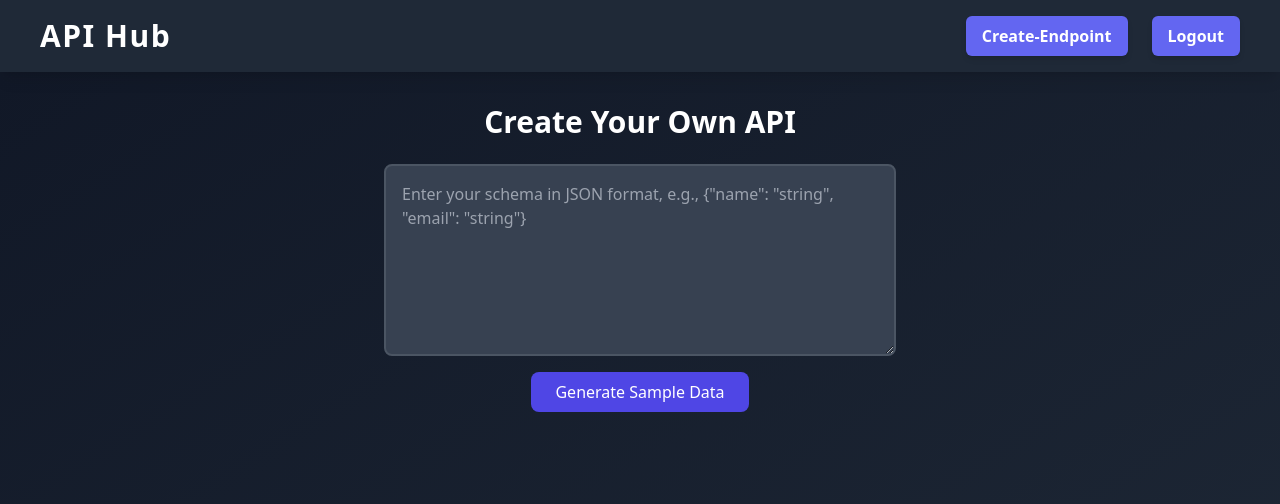
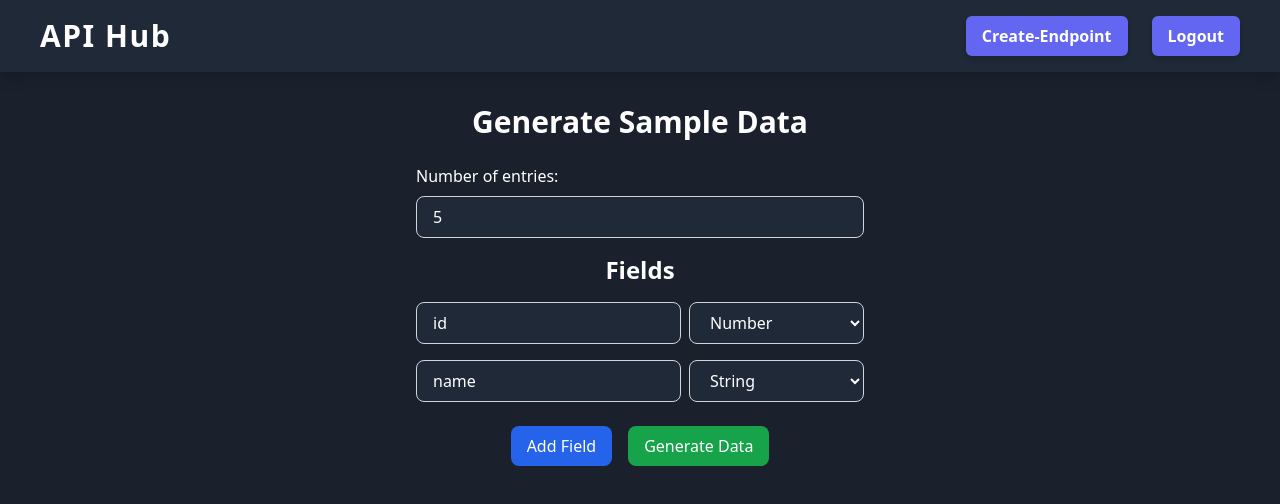
Before and after one commit to sidad112004/temp, a Next.js app: page /dashboard/createapi in a window 1280 px wide. Shown: the top 504 px of the page. Built offline with nearby package versions, Linux system fonts and the light colour scheme; no server answers; sample sign-in values are in the browser's storage.

Commit message:
create a sample data

```diff
--- a/app/api/user/addapi/route.ts
+++ b/app/api/user/addapi/route.ts
@@ -12,8 +12,7 @@ export async function POST(req: Request) {
         }
 
         const authorId = Number(login.id);
-        console.log(login);
-        console.log(authorId);
+
         const body = await req.json();
         const { apiName, description, link } = body;
 
--- a/app/api/user/createapi/route.ts
+++ b/app/api/user/createapi/route.ts
@@ -0,0 +1,57 @@
+import { NextRequest, NextResponse } from 'next/server';
+import client from '@/db/index';
+import { faker } from '@faker-js/faker';
+import { Field } from '@/utilite/type';
+import checklogin from '@/action/checklogin/checklogin';
+import { redirect } from 'next/navigation';
+export async function POST(request: NextRequest) {
+
+    const login = await checklogin();
+
+    if(!login){
+        redirect('/start')
+    }
+
+    const createdById = Number(login.id);
+
+
+  try {
+    const { fields, count } = await request.json();
+    const generatedData = [];
+    for (let i = 0; i < count; i++) {
+      const entry: Record<string, any> = {};
+      fields.forEach((field: Field) => {
+        switch (field.type) {
+          case 'string':
+            entry[field.name] = faker.lorem.words(1);
+            break;
+          case 'number':
+            entry[field.name] = Math.floor(Math.random()*100);
+            break;
+          case 'boolean':
+            entry[field.name] = faker.datatype.boolean();
+            break;
+          default:
+            entry[field.name] = null;
+        }
+      });
+      generatedData.push(entry);
+    }
+
+    const createdData = await client.customapi.create({
+      data: {
+        title: 'Generated Data',
+        fields: generatedData,
+        sampleSize: count,
+        createdById,
+      },
+    });
+
+    return NextResponse.json({ success: true, data: createdData });
+  } catch (error) {
+    console.error('Error saving data:', error);
+    return NextResponse.json({ success: false, error: 'Failed to save data' }, { status: 500 });
+  } finally {
+    await client.$disconnect();
+  }
+}
--- a/components/createsapi/Createownapi.tsx
+++ b/components/createsapi/Createownapi.tsx
@@ -1,35 +1,97 @@
 "use client";
+
 import { useState } from 'react';
+import { Field, FieldType, GenerateDataResponse } from '@/utilite/type';
+import axios from 'axios';
 
-export default function() {
-  const [schema, setSchema] = useState<string>('');
+const GeneratePage: React.FC = () => {
+  const [fields, setFields] = useState<Field[]>([{ name: 'id', type: 'number' }, { name: 'name', type: 'string' }]);
+  const [count, setCount] = useState<number>(5);
+  const [downloadUrl, setDownloadUrl] = useState<string | null>(null);
 
+  const addField = () => {
+    setFields([...fields, { name: '', type: 'string' }]);
+  };
 
-  const handleGenerateApi = () => {
-    try {
+  const handleFieldChange = (index: number, key: keyof Field, value: string) => {
+    const updatedFields = [...fields];
+    updatedFields[index][key] = value as FieldType;
+    setFields(updatedFields);
+  };
 
-    } catch (error) {
-      alert("Invalid schema format. Please ensure it's valid JSON.");
-    }
+  const generateData = async () => {
+    const respoance=await axios.post('/api/user/createapi', { fields, count });
+    console.log(respoance.data);
+
   };
 
   return (
-    <div className="flex flex-col items-center min-h-screen bg-gradient-to-br from-gray-900 to-gray-800 p-8 text-white">
-      <h1 className="text-3xl font-bold mb-6">Create Your Own API</h1>
-      <textarea
-        value={schema}
-        onChange={(e) => setSchema(e.target.value)}
-        placeholder='Enter your schema in JSON format, e.g., {"name": "string", "email": "string"}'
-        className="w-full max-w-lg h-48 p-4 bg-gray-700 text-white rounded-lg border-2 border-gray-600 focus:outline-none focus:border-indigo-500 mb-4"
-      />
-      <button
-        onClick={handleGenerateApi}
-        className="bg-indigo-600 py-2 px-6 rounded-lg hover:bg-indigo-700 transition duration-300"
-      >
-        Generate Sample Data
-      </button>
+    <div className="flex flex-col items-center p-8">
+      <h1 className="text-3xl font-semibold mb-6">Generate Sample Data</h1>
 
+      <div className="mb-4 w-full max-w-md">
+        <label className="block font-medium mb-2">Number of entries:</label>
+        <input
+          type="number"
+          value={count}
+          onChange={(e) => setCount(Number(e.target.value))}
+          className="bg-gray-800 w-full px-4 py-2 border border-gray-300 rounded-lg focus:outline-none focus:ring-2 focus:ring-blue-500"
+        />
+      </div>
 
+      <h2 className="text-2xl font-semibold mb-4">Fields</h2>
+
+      <div className="w-full max-w-md space-y-4">
+        {fields.map((field, index) => (
+          <div key={index} className="flex space-x-2">
+            <input
+              type="text"
+              placeholder="Field Name"
+              value={field.name}
+              onChange={(e) => handleFieldChange(index, 'name', e.target.value)}
+              className="bg-gray-800 flex-1 px-4 py-2 border border-gray-300 rounded-lg focus:outline-none focus:ring-2 focus:ring-blue-500"
+            />
+            <select
+              value={field.type}
+              onChange={(e) => handleFieldChange(index, 'type', e.target.value)}
+              className="bg-gray-800 flex-1 px-4 py-2 border border-gray-300 rounded-lg focus:outline-none focus:ring-2 focus:ring-blue-500"
+            >
+              <option value="string">String</option>
+              <option value="number">Number</option>
+              <option value="boolean">Boolean</option>
+            </select>
+          </div>
+        ))}
+      </div>
+
+      <div className="flex space-x-4 mt-6">
+        <button
+          onClick={addField}
+          className="px-4 py-2 bg-blue-600 text-white rounded-lg font-medium hover:bg-blue-700 focus:outline-none focus:ring-2 focus:ring-blue-500"
+        >
+          Add Field
+        </button>
+        <button
+          onClick={generateData}
+          className="px-4 py-2 bg-green-600 text-white rounded-lg font-medium hover:bg-green-700 focus:outline-none focus:ring-2 focus:ring-green-500"
+        >
+          Generate Data
+        </button>
+      </div>
+
+      {downloadUrl && (
+        <div className="mt-6">
+          <a
+            href={downloadUrl}
+            download="generatedData.json"
+            className="text-blue-600 underline font-medium hover:text-blue-800"
+          >
+            Download JSON File
+          </a>
+        </div>
+      )}
     </div>
   );
-}
+};
+
+export default GeneratePage;
--- a/package.json
+++ b/package.json
@@ -11,6 +11,7 @@
   "dependencies": {
     "@emotion/react": "^11.13.3",
     "@emotion/styled": "^11.13.0",
+    "@faker-js/faker": "^9.1.0",
     "@heroicons/react": "^1.0.6",
     "@mui/material": "^6.1.5",
     "@prisma/client": "^5.21.1",
--- /dev/null
+++ b/utilite/type.ts
@@ -0,0 +1,20 @@
+// types.ts
+
+// types.ts
+
+export type FieldType = 'string' | 'number' | 'boolean';
+
+export interface Field {
+  name: string;
+  type: FieldType;
+}
+
+
+export interface GenerateDataRequest {
+  fields: Field[];
+  count?: number;
+}
+
+export interface GenerateDataResponse {
+  url: string;
+}
```
Also changed, not shown: 1 other file (tests, documents, lock files or other folders).
